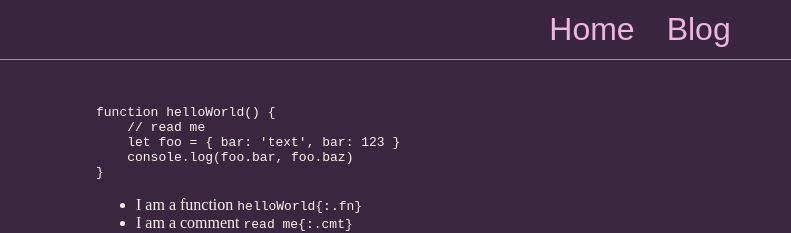
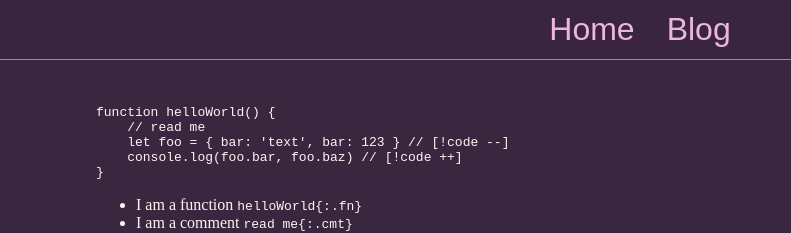
Before and after one commit to chrisweb/next-js-static-first-mdx-starterkit_tutorial_chris.lu, a Next.js app: page /code-highlighting_playground in a window 1280 px wide. Shown: the top 233 px of the page, without its empty margins (0-791 px from the left). Built offline with nearby package versions, Linux system fonts and the light colour scheme; a web font is replaced by a local one.

Commit message:
add shiki transformer example to tutorial

```diff
--- a/app/global.css
+++ b/app/global.css
@@ -218,6 +218,16 @@
     padding: 0px;
 }
 
+[data-line].remove {
+    background-color: #852424;
+    border-left-color: #ff0000;
+}
+
+[data-line].add {
+    background-color: #248531;
+    border-left-color: #18c218;
+}
+
 #articleToc {
     width: 100%;
     max-width: 400px;
--- a/next.config.ts
+++ b/next.config.ts
@@ -11,6 +11,7 @@
 import { rehypeGithubAlerts } from 'rehype-github-alerts'
 import remarkFrontmatter from 'remark-frontmatter'
 import remarkMdxFrontmatter from 'remark-mdx-frontmatter'
+import { transformerNotationDiff } from '@shikijs/transformers'
 
 const nextConfig = (phase: string) => {
 
@@ -33,6 +34,9 @@
             prop: 'meta.property.object',
             int: 'constant.numeric',
         },
+        transformers: [transformerNotationDiff({
+            matchAlgorithm: 'v3',
+        })],
     }
 
     const remarkTableOfContentsOptions: remarkTableOfContentsOptionsType = {
@@ -51,6 +55,10 @@
             // optional remark and rehype plugins
             remarkPlugins: [remarkFrontmatter, remarkMdxFrontmatter, remarkGfm, [remarkTableOfContents, remarkTableOfContentsOptions]],
             rehypePlugins: [rehypeGithubAlerts, rehypeSlug, [rehypePrettyCode, rehypePrettyCodeOptions], rehypeMDXImportMedia],
+            //\ @ts-expect-error wrong types
+            //remarkPlugins: [['remark-frontmatter'], ['remark-mdx-frontmatter'], ['remark-gfm'], ['remark-table-of-contents', remarkTableOfContentsOptions]],
+            //\ @ts-expect-error wrong types
+            //rehypePlugins: [['rehype-github-alerts'], ['rehype-slug'], ['rehype-pretty-code', rehypePrettyCodeOptions], ['rehype-mdx-import-media']],
             remarkRehypeOptions: {
                 footnoteLabel: 'Notes',
                 footnoteLabelTagName: 'span',
--- a/package.json
+++ b/package.json
@@ -20,6 +20,7 @@
         "@mdx-js/loader": "3.1.0",
         "@next/mdx": "15.1.5",
         "@sentry/nextjs": "8.50.0",
+        "@shikijs/transformers": "2.0.3",
         "@types/mdx": "2.0.13",
         "@vercel/analytics": "1.4.1",
         "@vercel/speed-insights": "1.1.0",
```
Also changed, not shown: app/(tutorial_examples)/code-highlighting_playground/page.mdx (+2 -2 lines), 1 other file (tests, documents, lock files or other folders).
